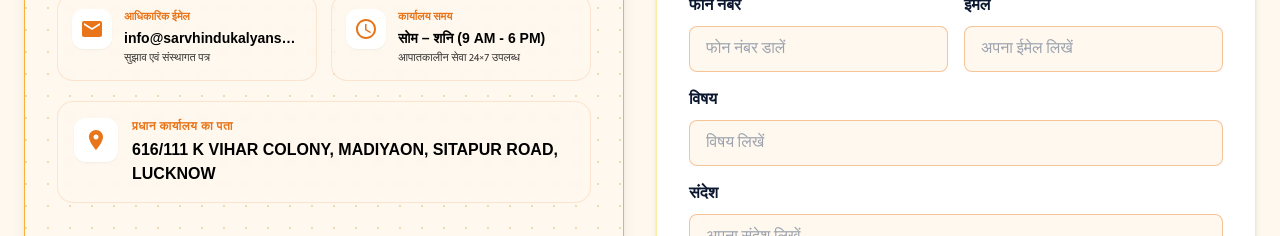
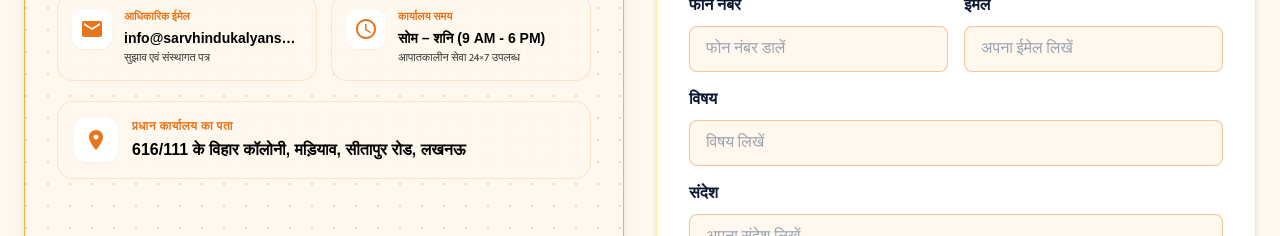
Before and after one commit to vasusthaliInfotech2026/sarvhindukalyansamiti, a Next.js app: page /contact in a window 1280 px wide. Shown: the part 800-1036 px from the top of the page. Built offline with nearby package versions, Linux system fonts and the light colour scheme; a web font is replaced by a local one.

Commit message:
content update

```diff
--- a/app/(website)/contact/page.js
+++ b/app/(website)/contact/page.js
@@ -136,7 +136,7 @@ export default function Contact() {
                         प्रधान कार्यालय का पता
                       </p>
                       <p className="mt-1 font-head text-base font-bold text-black sm:text-base">
-                       616/111 K VIHAR COLONY, MADIYAON, SITAPUR ROAD, LUCKNOW
+                       616/111 के विहार कॉलोनी, मड़ियाव, सीतापुर रोड, लखनऊ
                       </p>
 
                     </div>
--- a/app/(website)/join/VolunteerForm.js
+++ b/app/(website)/join/VolunteerForm.js
@@ -217,7 +217,7 @@ export default function VolunteerForm() {
           </div>
         </div>
 
-        <button type="submit" disabled={loading} className="btn btn-saffron w-fit block mx-auto text-lg py-3 mt-4">
+        <button type="submit" disabled={loading} className="btn btn-saffron w-fit block mx-auto text-lg py-3 mt-10">
           {loading ? "प्रतीक्षा करें..." : "पंजीकरण और भुगतान करें"}
         </button>
       </form>
--- a/app/(website)/pay/page.js
+++ b/app/(website)/pay/page.js
@@ -207,7 +207,7 @@ function QRCheckoutContent() {
       >
         {loading
           ? "प्रोसेस हो रहा है..."
-          : "✅ मैंने भुगतान कर दिया है|"}
+          : "✅ मैंने भुगतान कर दिया है"}
       </button>
 
       <button
```
